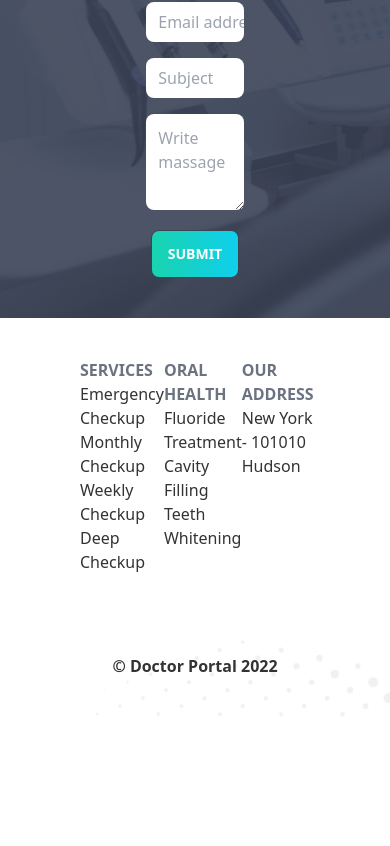
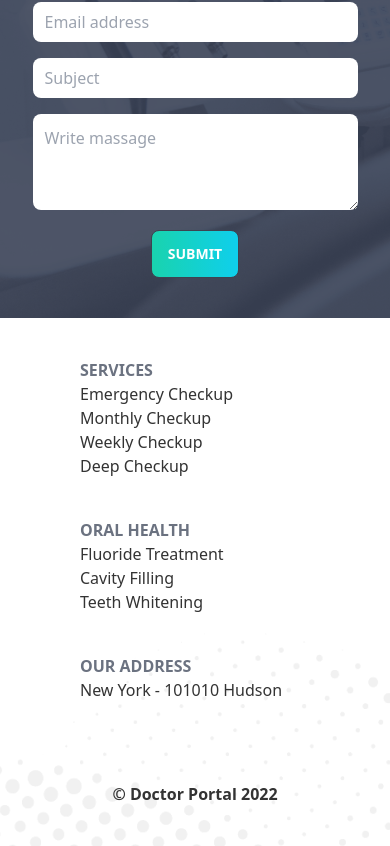
Before and after one commit to mahfuz-antor/doctor-portal, a React (Create React App) app: page / in a window 390 px wide. Shown: the part 5675-6521 px from the top of the page. Before the commit the page ends 6393 px from the top, so only its background shows below. Built offline with nearby package versions, Linux system fonts and the light colour scheme.

Commit message:
contact and footer responsive added

```diff
--- a/src/pages/Common/Footer.js
+++ b/src/pages/Common/Footer.js
@@ -11,8 +11,8 @@ const Footer = () => {
           backgroundAttachment: "fixed",
         }}
       >
-        <div className="py-10 flex justify-between items-start px-20">
-          <div>
+        <div className="py-10 sm:block md:flex lg:flex justify-between items-start px-20">
+          <div className="">
             <h4 className="text-md font-semibold uppercase text-gray-500">
               Services
             </h4>
@@ -21,7 +21,7 @@ const Footer = () => {
             <p>Weekly Checkup</p>
             <p>Deep Checkup</p>
           </div>
-          <div>
+          <div className="py-10 md:py-0 lg:py-0">
             <h4 className="text-md font-semibold uppercase text-gray-500">
               Oral Health
             </h4>
@@ -29,7 +29,7 @@ const Footer = () => {
             <p>Cavity Filling</p>
             <p>Teeth Whitening</p>
           </div>
-          <div>
+          <div className="">
             <h4 className="text-md font-semibold uppercase text-gray-500">
               Our Address
             </h4>
--- a/src/pages/Home/Contact.js
+++ b/src/pages/Home/Contact.js
@@ -22,17 +22,17 @@ const Contact = () => {
           </h2>
           <div className="pt-4">
             <input
-              className="w-1/4 h-10 rounded-lg mx-auto bg-white block pl-3"
+              className="w-5/6 md:w-2/4 lg:w-1/3 h-10 rounded-lg mx-auto bg-white block pl-3"
               type="email"
               placeholder="Email address"
             />
             <input
-              className="w-1/4 h-10 rounded-lg mx-auto bg-white block my-4 pl-3"
+              className="w-5/6 md:w-2/4 lg:w-1/3 h-10 rounded-lg mx-auto bg-white block my-4 pl-3"
               type="text"
               placeholder="Subject"
             />
             <textarea
-              className="w-1/4 block bg-white mx-auto rounded-lg p-3"
+              className="w-5/6 md:w-2/4 lg:w-1/3 block bg-white mx-auto rounded-lg p-3"
               placeholder="Write massage"
               name="massage"
               id=""
```
